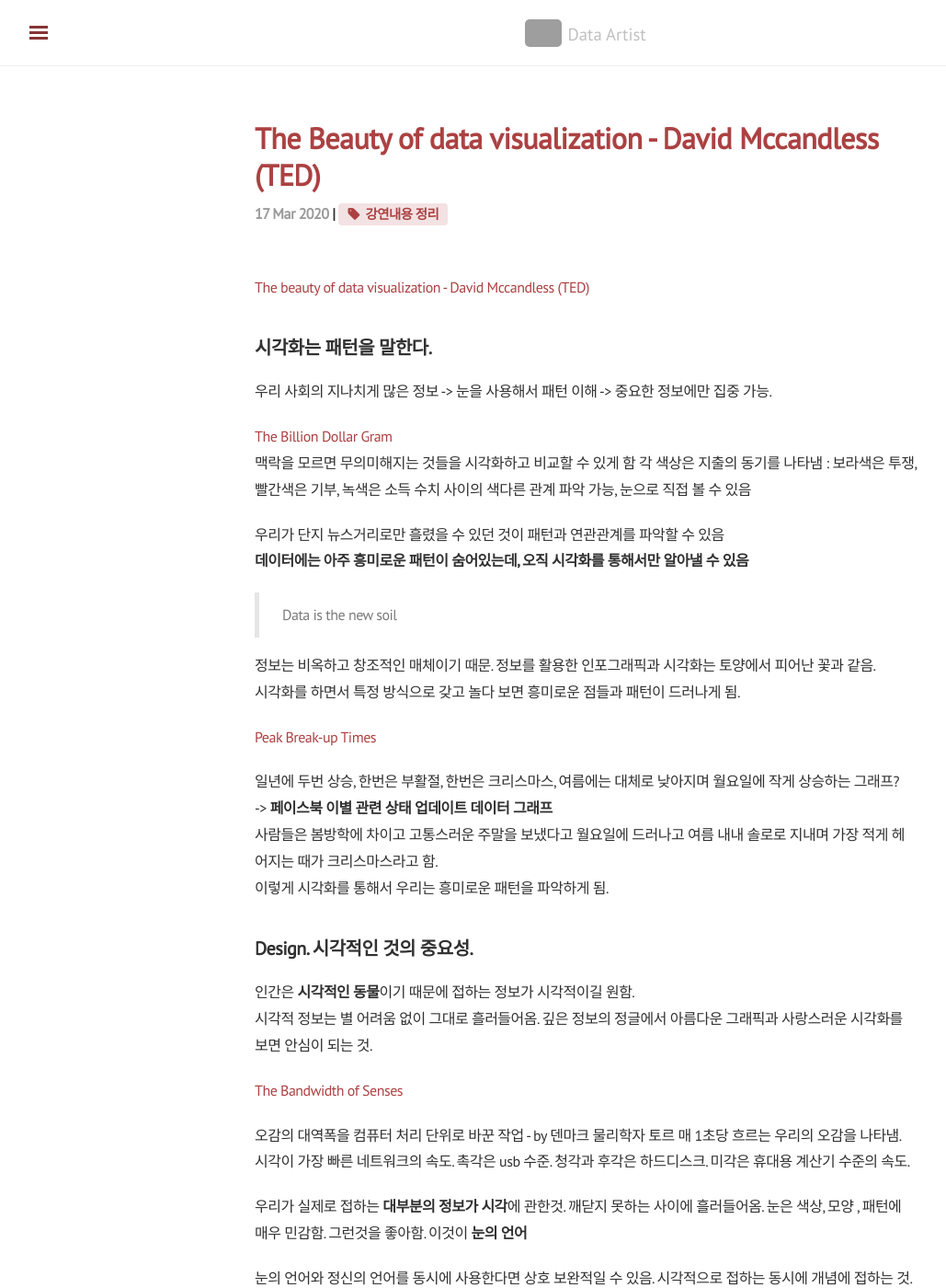
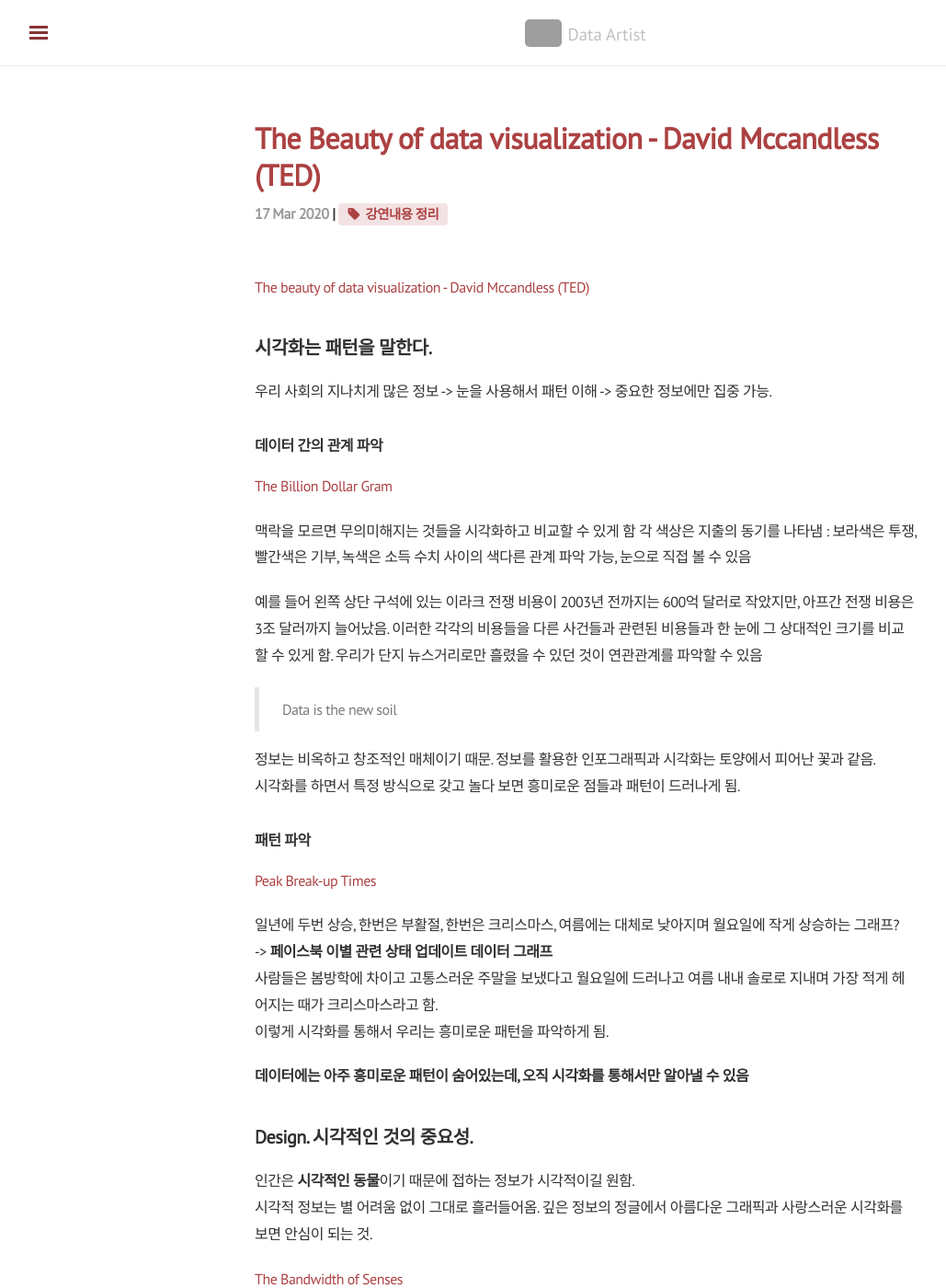
Before and after one commit to shanny924/shanny924.github.io, a Jekyll site: the page built from _posts/2020-03-17-lecture#1.md, in a window 1280 px wide and 1400 px high. Shown: the whole window at 92% size, without its empty margins (3-1032 px from the left). Built offline with Jekyll 4.4.1, drawn with Linux system fonts in a browser that asks for light colours; nearby versions of some CDN libraries; comment, search, counter and statistics services are not loaded; grey boxes are pictures that could not be loaded.

Commit message:
Update 2020-03-17-lecture#1.md

```diff
--- a/_posts/2020-03-17-lecture#1.md
+++ b/_posts/2020-03-17-lecture#1.md
@@ -13,18 +13,24 @@ tag: [강연내용 정리]
 
 우리 사회의 지나치게 많은 정보 -> 눈을 사용해서 패턴 이해 -> 중요한 정보에만 집중 가능.
 
+### 데이터 간의 관계 파악
+
 [The Billion Dollar Gram](https://infobeautiful4.s3.amazonaws.com/2010/07/2552_IIB_Billion-Dollar-Gram-2009-1.png)
+
 맥락을 모르면 무의미해지는 것들을 시각화하고 비교할 수 있게 함
 각 색상은 지출의 동기를 나타냄  : 보라색은 투쟁, 빨간색은 기부, 녹색은 소득
 수치 사이의 색다른 관계 파악 가능, 눈으로 직접 볼 수 있음
 
-우리가 단지 뉴스거리로만 흘렸을 수 있던 것이 패턴과 연관관계를 파악할 수 있음
-**데이터에는 아주 흥미로운 패턴이 숨어있는데, 오직 시각화를 통해서만 알아낼 수 있음**
+예를 들어 왼쪽 상단 구석에 있는 이라크 전쟁 비용이 2003년 전까지는 600억 달러로 작았지만, 아프간 전쟁 비용은 3조 달러까지 늘어났음.
+이러한 각각의 비용들을 다른 사건들과 관련된 비용들과 한 눈에 그 상대적인 크기를 비교할 수 있게 함.
+우리가 단지 뉴스거리로만 흘렸을 수 있던 것이 연관관계를 파악할 수 있음
 
 > Data is the new soil
 
 정보는 비옥하고 창조적인 매체이기 때문. 정보를 활용한 인포그래픽과 시각화는 토양에서 피어난 꽃과 같음.
 시각화를 하면서 특정 방식으로 갖고 놀다 보면 흥미로운 점들과 패턴이 드러나게 됨.
+
+### 패턴 파악
 
 [Peak Break-up Times](https://infobeautiful3.s3.amazonaws.com/2014/12/peakbreakup_550.png)
 
@@ -32,6 +38,8 @@ tag: [강연내용 정리]
 -> **페이스북 이별 관련 상태 업데이트 데이터 그래프**
 사람들은 봄방학에 차이고 고통스러운 주말을 보냈다고 월요일에 드러나고 여름 내내 솔로로 지내며 가장 적게 헤어지는 때가 크리스마스라고 함.
 이렇게 시각화를 통해서 우리는 흥미로운 패턴을 파악하게 됨.
+
+**데이터에는 아주 흥미로운 패턴이 숨어있는데, 오직 시각화를 통해서만 알아낼 수 있음**
 
 ## Design. 시각적인 것의 중요성.
 
```
